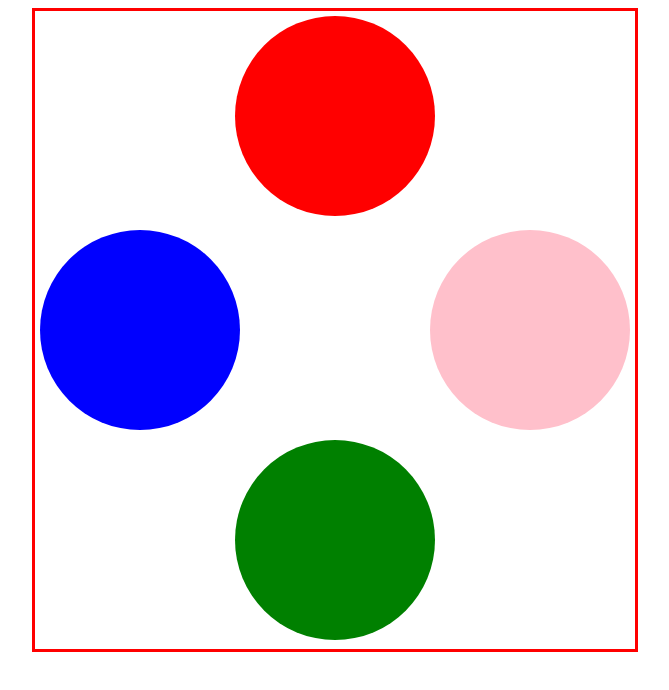
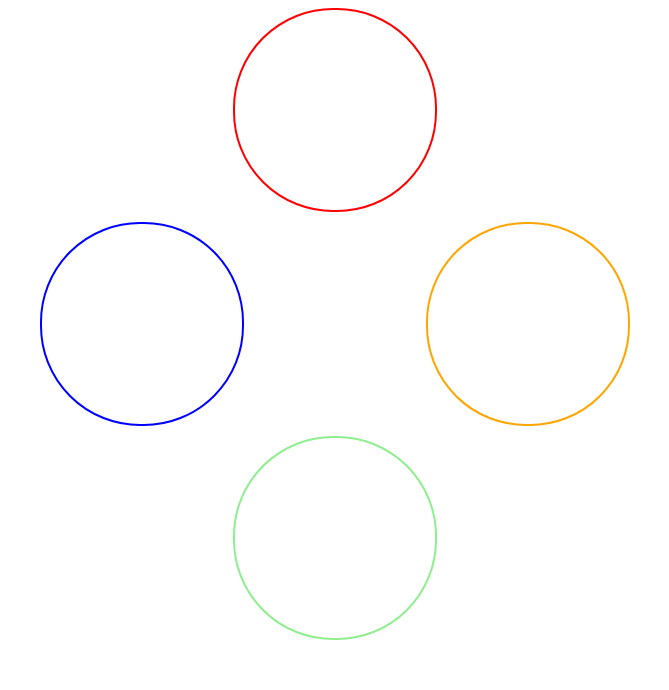
Before and after one commit to Code-Institute-Submissions/ciproject2, a plain HTML site: page index.html in a window 1280 px wide. Shown: the whole page, without its empty margins (305-974 px from the left). Drawn offline with Linux system fonts and the light colour scheme.

Commit message:
Cleared the layout a bit

```diff
--- a/index.html
+++ b/index.html
@@ -9,11 +9,12 @@
         <div class="content-div">
 
             <div class="game-div" id="a"></div>
-                <div class="h-divider"></div>
+
             <div class="game-div" id="b"></div>
 
+
             <div class="game-div" id="c"></div>
-                <div class="v-divider"></div>
+
             <div class="game-div" id="d"></div>
         </div>
     </body>
--- a/style.css
+++ b/style.css
@@ -1,33 +1,38 @@
 .game-div {
-    position: relative;
+
     width: 200px;
     height: 200px;
-    background-color: blue;
+
     display:inline-block;
     border-radius: 100px;
     margin: 5px;
 }
 .content-div {
     width: 600px;
-    height: auto;
+    height: 700px;
     margin: auto;
-    border: 3px solid red;
+
 
     text-align: center;
 }
 
 #a {
-    background-color: red;
+
+    display: block;
+    margin-left: auto;
+    margin-right: auto;
+    border: 2px solid red;
 }
 #b {
-    background-color: blue;
+
+    border: 2px solid blue;
     float: left;
 }
 #c {
-    background-color: pink;
+
     float: right;
-
+    border: 2px solid orange;
 }
 #d {
-    background-color: green;
+    border: 2px solid lightgreen;
 }
```
